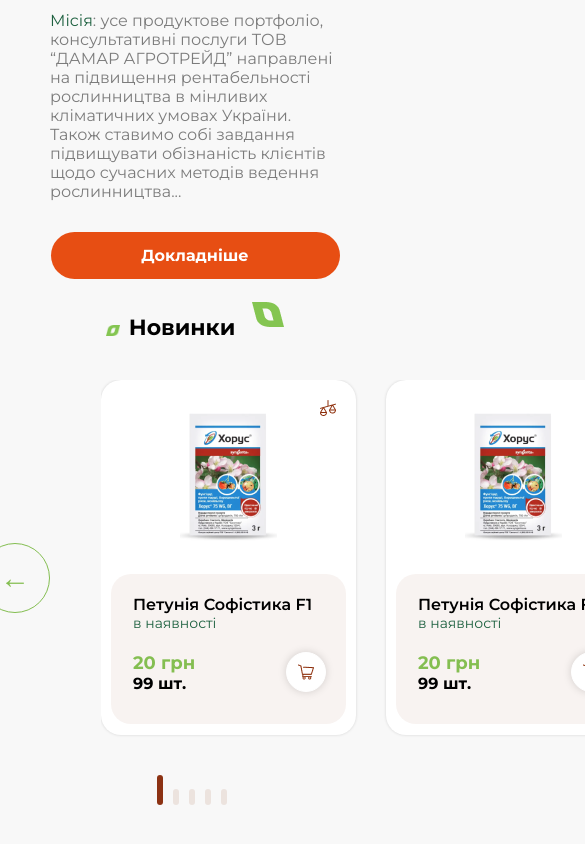
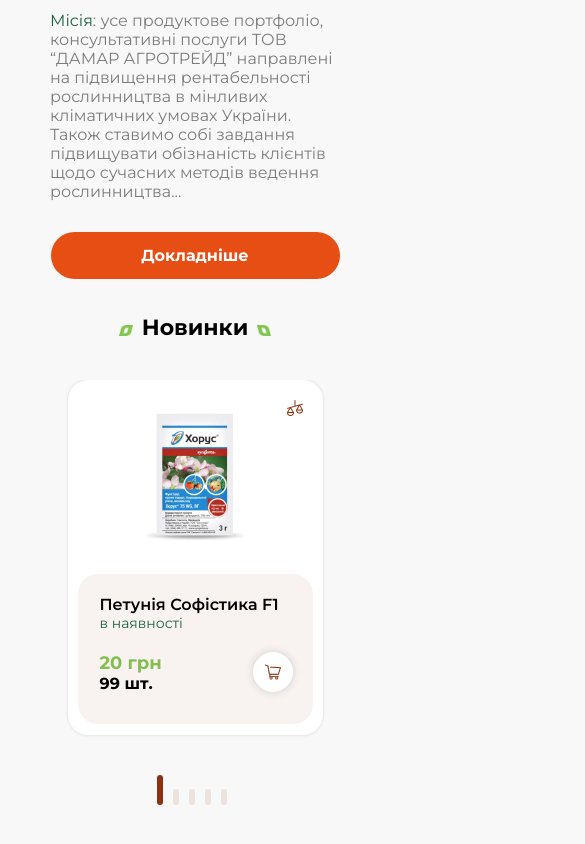
Before and after one commit to IloveKatyara1/InternetShopDat.WEB, a React (Create React App) app: page / in a window 390 px wide. Shown: the part 1539-2383 px from the top of the page, 585 px wide, since content can reach past the window. Built offline with nearby package versions, Linux system fonts and the light colour scheme.

Commit message:
Added responsive media for news

```diff
--- a/src/Components/Card/Card.tsx
+++ b/src/Components/Card/Card.tsx
@@ -16,7 +16,9 @@
 }) => {
     return (
         <div className="card">
-            <img src={scales} alt="scales" className="card__scales" />
+            <a href="#">
+                <img src={scales} alt="scales" className="card__scales" />
+            </a>
             <a href={link}>
                 <img src={img} alt={name} className="card__main-img" />
             </a>
--- a/src/Components/Carousel/index.tsx
+++ b/src/Components/Carousel/index.tsx
@@ -1,14 +1,6 @@
 import React, { useEffect, useState, useRef } from 'react';
 
-const Carousel = ({
-    classes,
-    children,
-    showSlides,
-}: {
-    classes?: string[] | string;
-    children: any;
-    showSlides: number;
-}) => {
+const Carousel = ({ classes, children }: { classes?: string[] | string; children: any }) => {
     const sliderContent = useRef<any>(null);
     const dotsRef = useRef<any[]>([]);
     const dotsParrentRef = useRef<any>(null);
@@ -16,6 +8,17 @@
     const [currentSlide, setCurrentSlide] = useState<number>(0);
     const [cantMove, setCantMove] = useState<boolean>(false);
     const [lastActiveDot, setLastActiveDot] = useState<number>(0);
+
+    let showSlides: number = 3;
+
+    console.log(document.documentElement.clientWidth);
+
+    if (document.documentElement.clientWidth < 515) {
+        showSlides--;
+    }
+    if (document.documentElement.clientWidth < 1075) {
+        showSlides--;
+    }
 
     const childrenSlides = React.Children.map(children, (child) => {
         return React.cloneElement(child, {
@@ -122,6 +125,35 @@
         dotsRef.current[slide / showSlides].classList.add('carouselComp__dot_active');
     };
 
+    let mouseStart: number;
+
+    const onStart = (e: any) => {
+        if (cantMove) return;
+
+        mouseStart = e.nativeEvent.targetTouches[0].clientX;
+
+        sliderContent.current.style.transition = '0s all';
+    };
+
+    const onMove = (e: any) => {
+        let move = e.nativeEvent.targetTouches[0].clientX;
+
+        if (cantMove) return;
+        if (mouseStart - move > 400 || mouseStart - move < -400) return;
+
+        sliderContent.current.style.left = (currentSlide / -showSlides) * 100 - 100 - (mouseStart - move) / 4 + '%';
+    };
+
+    const onEnd = (e: any) => {
+        sliderContent.current.style.transition = '1s all';
+
+        let end = mouseStart - e.nativeEvent.changedTouches[0].clientX;
+
+        if (end > 100) setCurrentSlide((currentSlide) => currentSlide + showSlides);
+        else if (end < -100) setCurrentSlide((currentSlide) => currentSlide - showSlides);
+        else sliderContent.current.style.left = (currentSlide / -showSlides) * 100 - 100 + '%';
+    };
+
     let clazz: string = ' ';
 
     if (classes) {
@@ -138,7 +170,10 @@
                     <div
                         className="carouselComp__content"
                         style={{ width: (fullChildrenList.length / showSlides) * 100 + '%' }}
-                        ref={sliderContent}>
+                        ref={sliderContent}
+                        onTouchStart={onStart}
+                        onTouchMove={onMove}
+                        onTouchEnd={onEnd}>
                         {fullChildrenList}
                     </div>
                 </div>
--- a/src/assets/scss/_buttons.scss
+++ b/src/assets/scss/_buttons.scss
@@ -65,6 +65,7 @@
         align-items: center;
         justify-content: center;
         background-color: rgba(#ffff, 0);
+        cursor: pointer;
 
         &_white {
             border: 1px solid #fff;
--- a/src/assets/scss/components/_carousel.scss
+++ b/src/assets/scss/components/_carousel.scss
@@ -60,7 +60,6 @@
         display: flex;
         position: absolute;
         transition: 1s all;
-        cursor: grab;
         height: 395px;
     }
 
@@ -128,3 +127,42 @@
         left: 0;
     }
 }
+
+@media (max-width: 1075px) {
+    .carouselComp {
+        width: 720px;
+
+        &__inner {
+            width: 569px;
+            margin-right: -10px;
+
+            &::after {
+                display: none;
+            }
+        }
+
+        &__btn {
+            width: 60px;
+            height: 60px;
+            font-size: 25px;
+        }
+    }
+}
+
+@media (max-width: 777px) {
+    .carouselComp {
+        width: 100%;
+
+        &__inner {
+            width: 100%;
+        }
+
+        &__btn {
+            display: none;
+        }
+
+        .card {
+            margin: 0 auto;
+        }
+    }
+}
--- a/src/assets/scss/pages/_main.scss
+++ b/src/assets/scss/pages/_main.scss
@@ -123,6 +123,10 @@
             width: 500px;
         }
     }
+
+    .news {
+        padding-bottom: 100px;
+    }
 }
 
 @media (max-width: 873px) {
@@ -144,6 +148,10 @@
             width: 475.8px;
             height: 390.4px;
         }
+    }
+
+    .news {
+        padding-bottom: 80px;
     }
 }
 
@@ -201,6 +209,10 @@
             font-weight: 400;
         }
     }
+
+    .news {
+        padding-bottom: 60px;
+    }
 }
 
 @media (max-width: 455px) {
@@ -218,4 +230,8 @@
             margin-bottom: 24px;
         }
     }
+
+    .news {
+        padding-bottom: 40px;
+    }
 }
--- a/src/assets/scss/style.scss
+++ b/src/assets/scss/style.scss
@@ -123,14 +123,14 @@
     }
 
     .left-leaf {
-        padding-left: 40px;
+        padding: 0 40px;
+    }
 
-        &::before {
+    .left-leaf::before,
+    .right-leaf::after {
         width: 26px;
         height: 20px;
-            bottom: 10px;
         bottom: 8.5px;
-        }
     }
 }
 
@@ -151,12 +151,13 @@
     }
 
     .left-leaf {
-        padding-left: 30px;
+        padding: 0 30px;
+    }
 
-        &::before {
+    .left-leaf::before,
+    .right-leaf::after {
         width: 18px;
         height: 14px;
-        }
     }
 }
 
@@ -170,13 +171,14 @@
     }
 
     .left-leaf {
-        padding-left: 23px;
+        padding: 0 23px;
+    }
 
-        &::before {
+    .left-leaf::before,
+    .right-leaf::after {
         width: 14px;
         height: 11px;
         bottom: 5px;
-        }
     }
 }
 
--- a/src/pages/MainPage/components/News.tsx
+++ b/src/pages/MainPage/components/News.tsx
@@ -7,7 +7,7 @@
     return (
         <section className="news">
             <h2 className="title left-leaf right-leaf">Новинки</h2>
-            <Carousel showSlides={3}>
+            <Carousel>
                 <div>
                     <Card img={cardImg} name="Петунія Софістика F1" price={20} items={99} link="#" />
                 </div>
```
Lines whose indentation alone changed are shown as unchanged.
